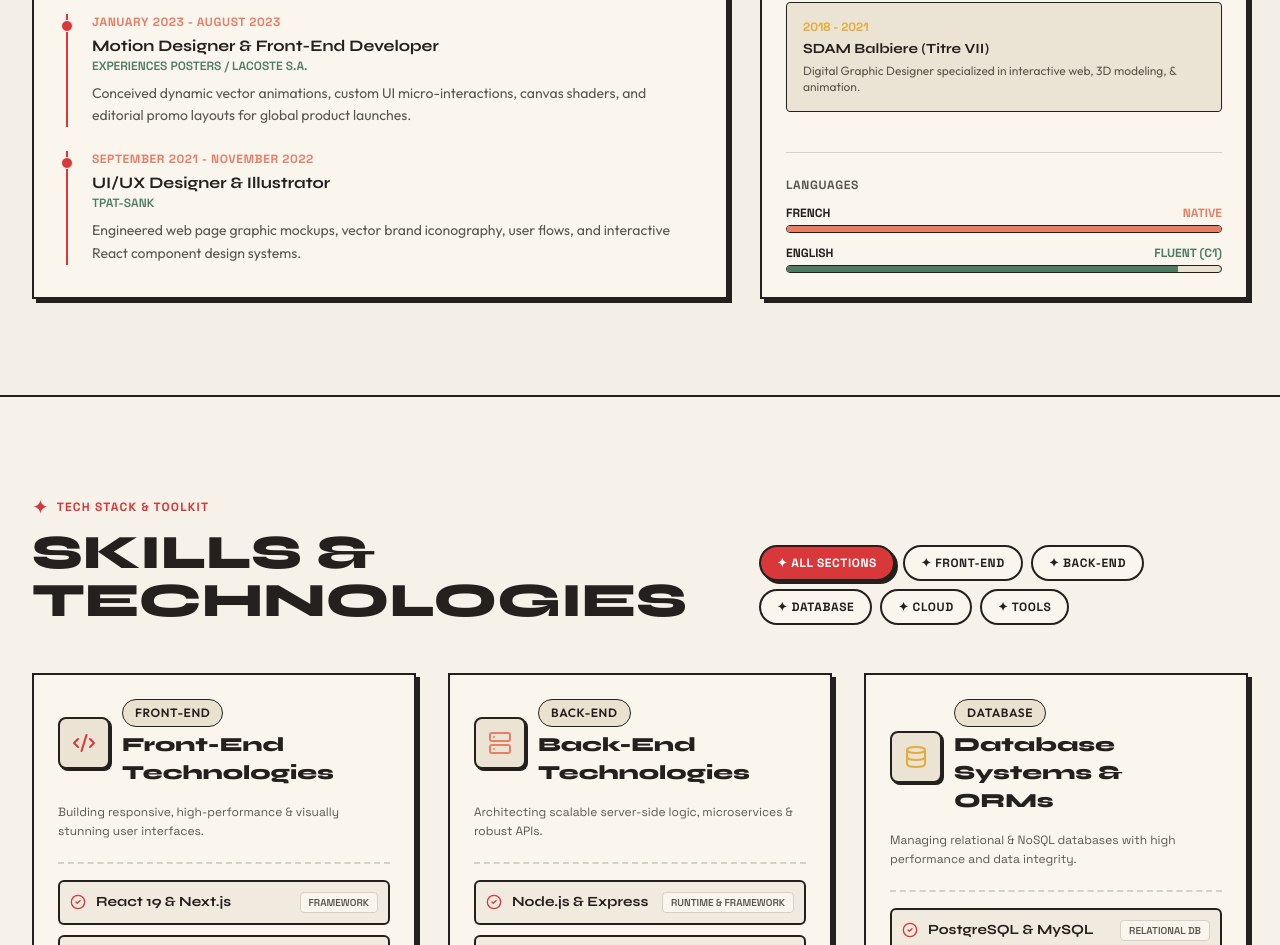
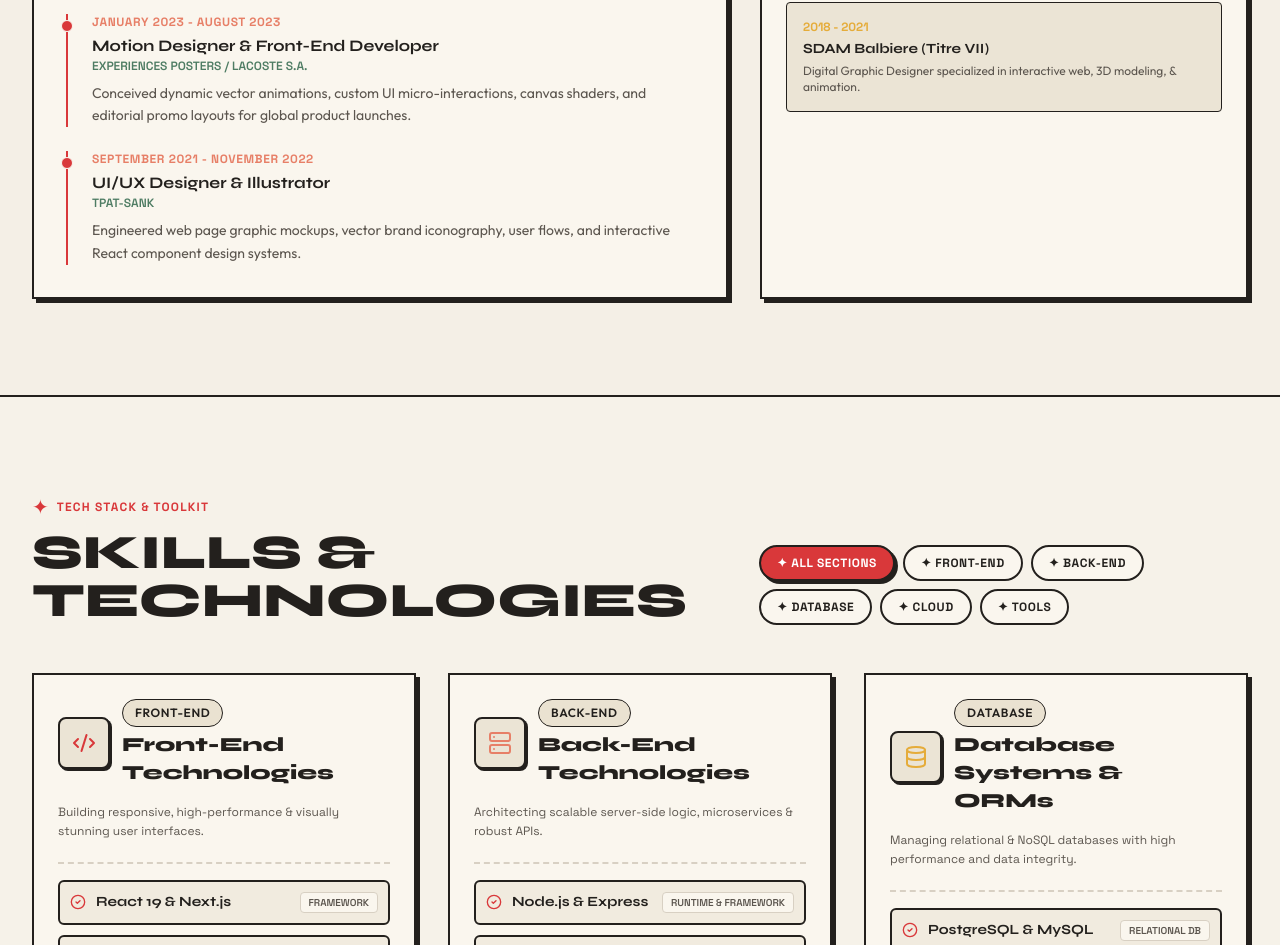
Before and after one commit to NH-Bappy/portfolio, a React (Vite) app: page / in a window 1280 px wide. Shown: the part 3650-4595 px from the top of the page. Built offline with nearby package versions, Linux system fonts and the light colour scheme; the HTML template or start-up script is replaced by a standard one.

Commit message:
refactor(ui): remove LANGUAGES section from About & Experience component

```diff
--- a/src/components/AboutExperience.jsx
+++ b/src/components/AboutExperience.jsx
@@ -101,32 +101,7 @@ export default function AboutExperience() {
                 </div>
               </div>
 
-              {/* Language Level Indicator */}
-              <div className="mt-8 pt-6 border-t border-[var(--color-border-subtle)]">
-                <h4 className="font-tech font-bold text-xs uppercase tracking-wider text-[var(--color-text-muted)] mb-3">
-                  LANGUAGES
-                </h4>
-                <div className="space-y-3">
-                  <div>
-                    <div className="flex justify-between text-xs font-tech font-bold mb-1">
-                      <span>FRENCH</span>
-                      <span className="text-[var(--color-accent-salmon)]">NATIVE</span>
-                    </div>
-                    <div className="h-2 rounded-full bg-[var(--color-pill-bg)] overflow-hidden border border-[var(--color-border)]">
-                      <div className="h-full bg-[var(--color-accent-salmon)] w-[100%]" />
-                    </div>
-                  </div>
-                  <div>
-                    <div className="flex justify-between text-xs font-tech font-bold mb-1">
-                      <span>ENGLISH</span>
-                      <span className="text-[var(--color-accent-sage)]">FLUENT (C1)</span>
-                    </div>
-                    <div className="h-2 rounded-full bg-[var(--color-pill-bg)] overflow-hidden border border-[var(--color-border)]">
-                      <div className="h-full bg-[var(--color-accent-sage)] w-[90%]" />
-                    </div>
-                  </div>
-                </div>
-              </div>
+
 
             </div>
           </motion.div>
```
